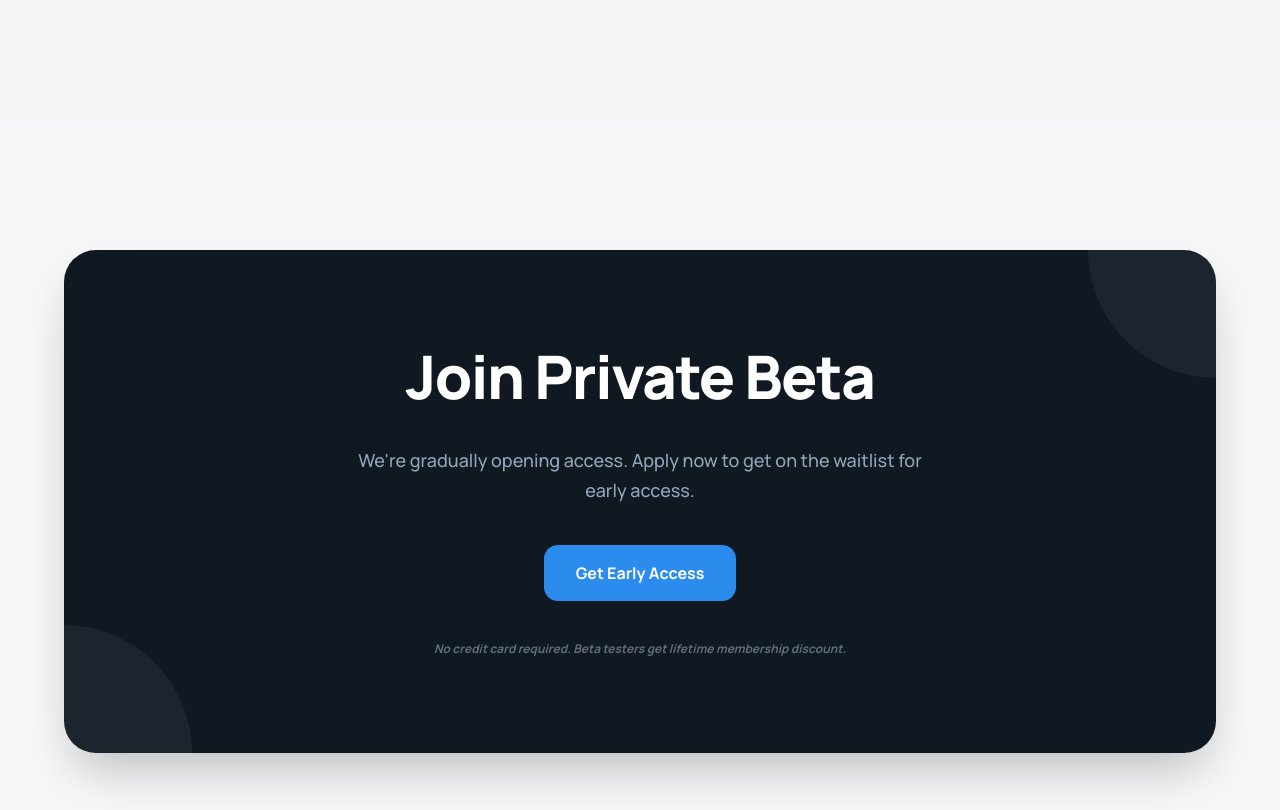
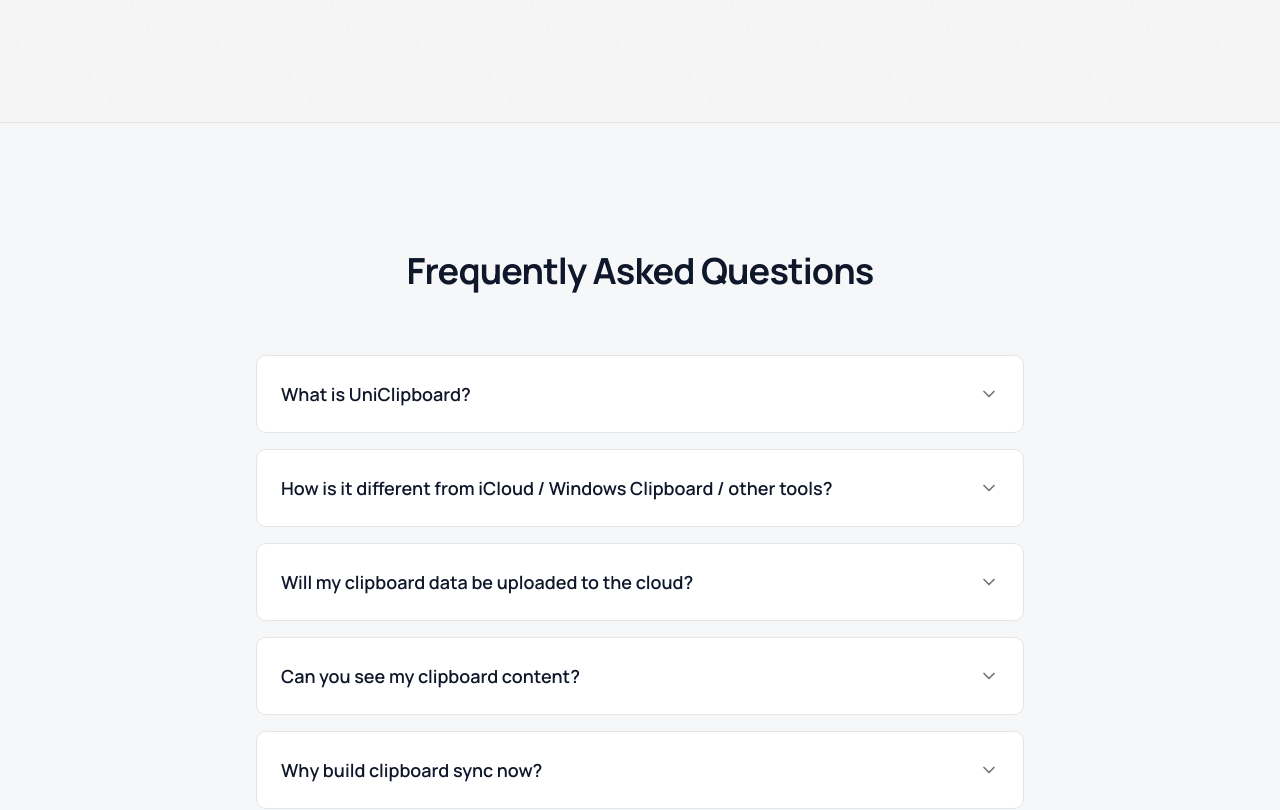
Before and after one commit to UniClipboard/uc-website, a Next.js app: page /en in a window 1280 px wide. Shown: the part 3580-4390 px from the top of the page. Built offline with nearby package versions, Linux system fonts and the light colour scheme; no server answers.

Commit message:
feat(landing): insert FaqSection into homepage

```diff
--- a/src/app/[locale]/page.tsx
+++ b/src/app/[locale]/page.tsx
@@ -1,5 +1,6 @@
 import { AudienceSection } from "@/components/landing/AudienceSection";
 import { CtaSection } from "@/components/landing/CtaSection";
+import { FaqSection } from "@/components/landing/FaqSection";
 import { FeaturesSection } from "@/components/landing/FeaturesSection";
 import { Footer } from "@/components/landing/Footer";
 import { HeroSection } from "@/components/landing/HeroSection";
@@ -23,6 +24,7 @@ const LandingPage = async ({
         <HowItWorksSection />
         <TrustSection />
         <AudienceSection />
+        <FaqSection />
         <CtaSection locale={locale} />
       </main>
       <Footer />
```
